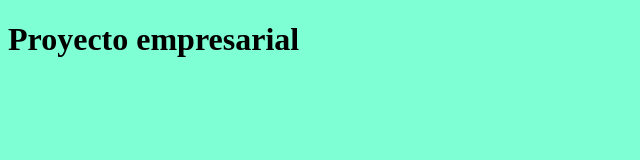
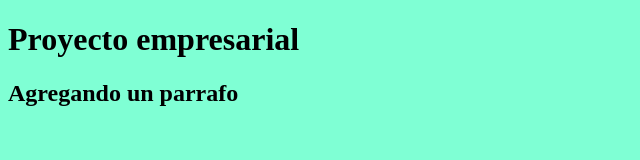
Before and after one commit to rocioplatini/curso-git, a plain HTML site: page index.html in a window 1280 px wide. Shown: the whole page, without its empty margins (0-640 px from the left). Drawn offline with Linux system fonts and the light colour scheme.

Commit message:
Update index.html
Agregando un parrafo

```diff
--- a/index.html
+++ b/index.html
@@ -7,5 +7,6 @@
 
     <body>
         <h1>Proyecto empresarial</h1>
+        <h2>Agregando un parrafo</h2>
     </body>
 </html>
```
